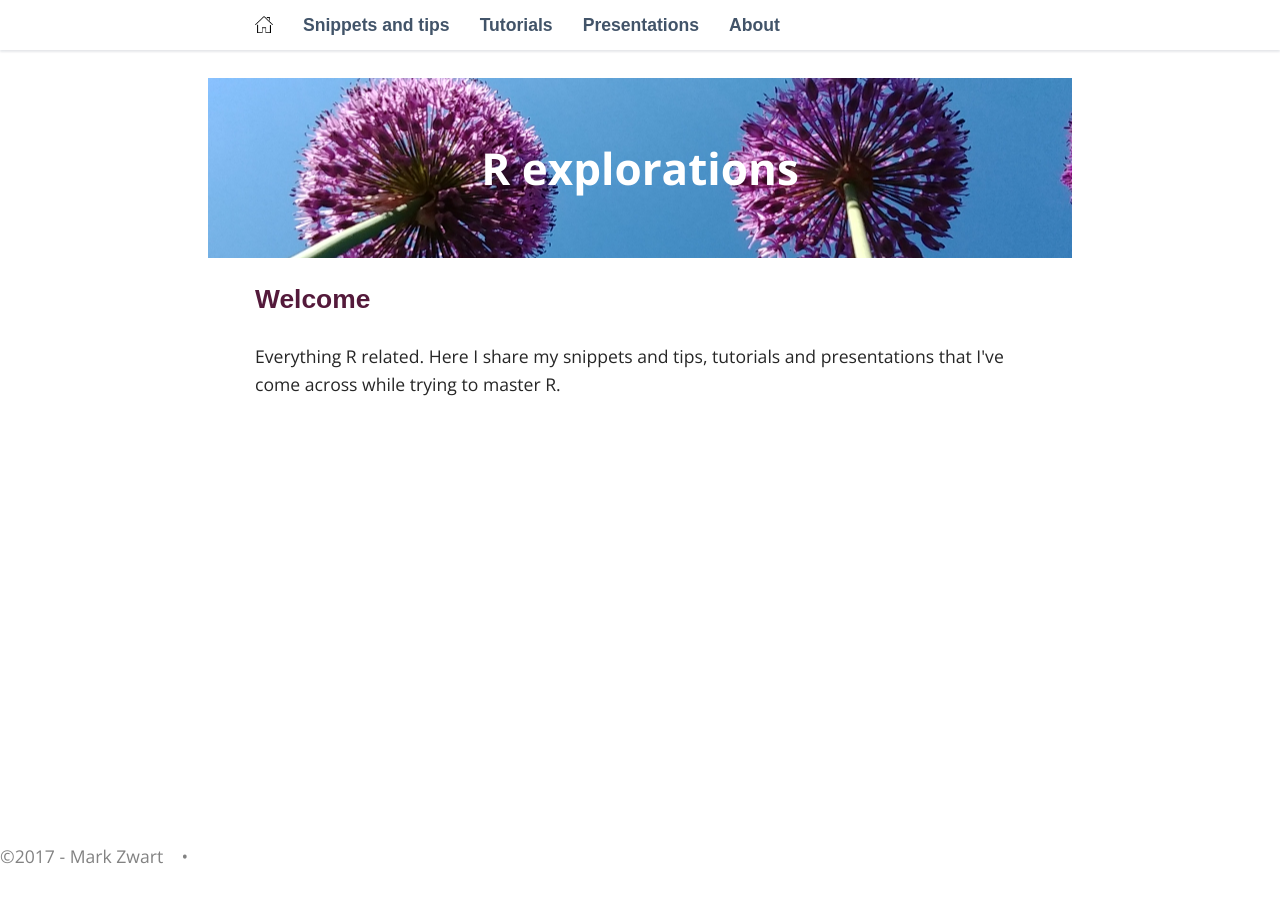
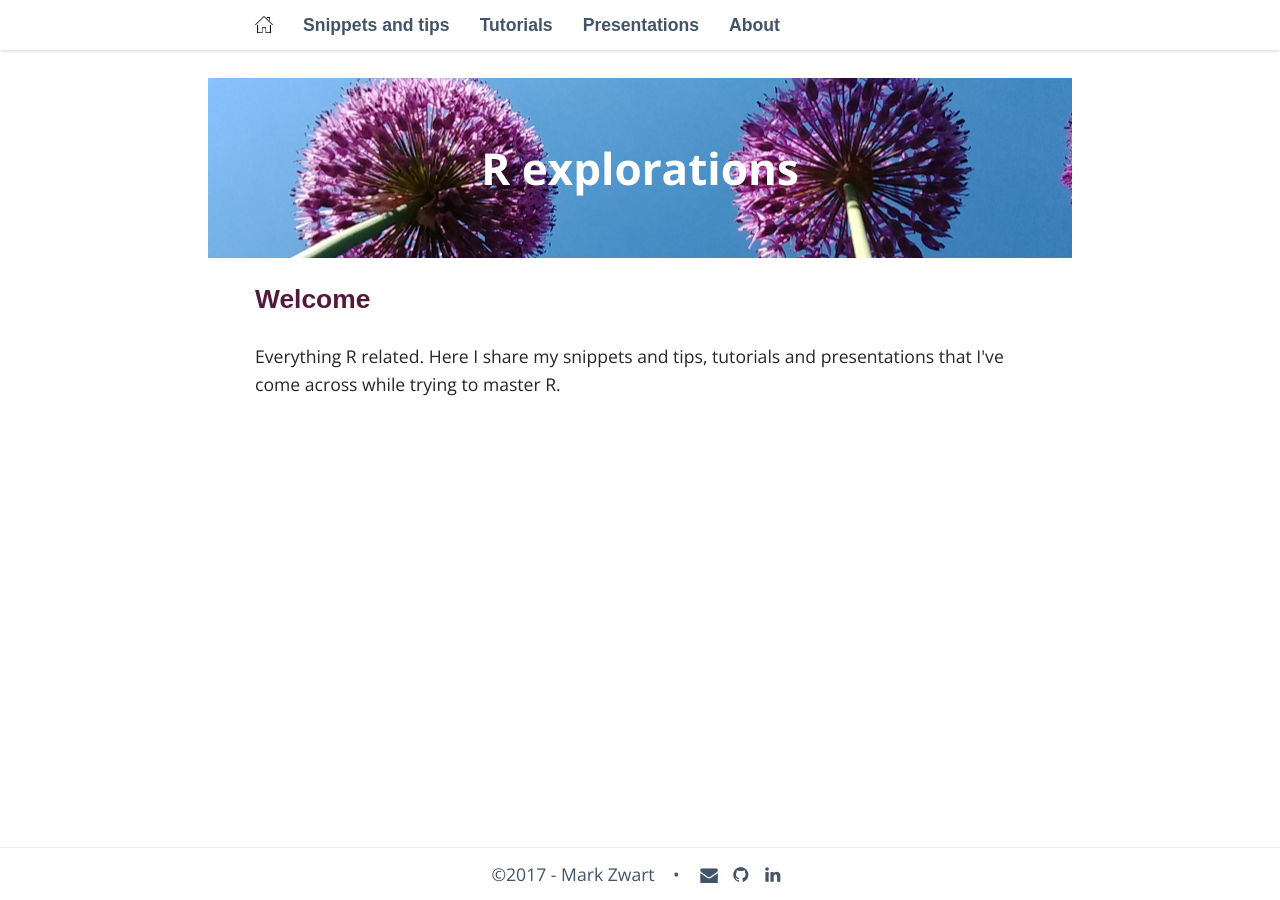
Before and after one commit to mark-me/mark-me.github.io, a Jekyll site: the page built from index.html, in a window 1280 px wide. Built offline with Jekyll 4.4.1, drawn with Linux system fonts in a browser that asks for light colours; nearby versions of some CDN libraries; some web fonts are replaced.

Commit message:
WordPress migration

```diff
--- a/_config.yml
+++ b/_config.yml
@@ -14,14 +14,17 @@
 # You can create any custom variable you would like, and they will be accessible
 # in the templates via {{ site.myvariable }}.
 title: R explorations
-author: Mark Zwart
-email: mark.zwart@pobox.com
+author:
+  name: Mark Zwart
+  email: mark.zwart@pobox.com
+  github: mark-me
+  linkedIn:
+    country: in
+    username: markzwart76
 description: > # this means to ignore newlines until "baseurl:"
   Everything R related. Here I share Snippets and tips, Tutorials and Presentations.
 baseurl: "" # the subpath of your site, e.g. /blog
 url: "" # the base hostname & protocol for your site, e.g. http://example.com
-github_username:  mark-me
-linkedin_username:  markzwart76
 
 # Build settings
 sass:
--- a/_includes/footer.html
+++ b/_includes/footer.html
@@ -1,20 +1,35 @@
-<footer class="site-footer">
+<footer>
+  &copy;2017 - {{ site.author.name}}
 
-
-  &copy;2017 - Mark Zwart
-
+  <!-- RSS feed is sure to be there -->
   &nbsp;&nbsp;&nbsp;•&nbsp;&nbsp;&nbsp;
-  <a href="mailto:{{ site.email }}"
-	<span class="fa fa-fw fa-envelope"/>
-  </a>&nbsp;
-
-
-    <a href="https://github.com/mark-me">
+  <!--<a href="/feed.xml">
+    <span class="fa fa-fw fa-rss"/>
+  </a>&nbsp;-->
+  {% if site.author.email %}
+    <a href="mailto:{{ site.author.email }}"
+    <span class="fa fa-fw fa-envelope"/>
+    </a>&nbsp;
+  {% endif %}
+  {% if site.author.twitter %}
+    <a href="https://twitter.com/{{ site.author.twitter }}">
+      <span class="fa fa-fw fa-twitter"/>
+    </a>&nbsp;
+  {% endif %}
+  {% if site.author.github %}
+    <a href="https://github.com/{{ site.author.github }}">
       <span class="fa fa-fw fa-github"/>
     </a>&nbsp;
-
-    <a href="https://linkedin.com/in/markzwart76">
+  {% endif %}
+  {% if site.author.linkedIn %}
+    <a href="https://linkedin.com/{{ site.author.linkedIn.country }}/{{ site.author.linkedIn.username }}">
       <span class="fa fa-fw fa-linkedin"/>
     </a>&nbsp;
+  {% endif %}
+  {% if site.author.stackoverflowID %}
+    <a href="https://stackoverflow.com/users/{{ site.author.stackoverflowID }}">
+      <span class="fa fa-fw fa-stack-overflow"/>
+    </a>&nbsp;
+  {% endif %}
 
 </footer>
--- a/_includes/head.html
+++ b/_includes/head.html
@@ -7,6 +7,7 @@
 	<title>{% if page.title %}{{ page.title }}{% else %}{{ site.title }}{% endif %}</title>
 
 	<link rel="stylesheet" href="{{ "/css/main.css" | prepend: site.baseurl }}">
+	<link rel="stylesheet" href="//maxcdn.bootstrapcdn.com/font-awesome/4.3.0/css/font-awesome.min.css">
 	<link rel="canonical" href="{{ page.url | replace:'index.html','' | prepend: site.baseurl | prepend: site.url }}">
 	<link href='https://fonts.googleapis.com/css?family=Open+Sans:400,300,700,800,600' rel='stylesheet' type='text/css'>
 	<link href='https://fonts.googleapis.com/css?family=Muli:400,300' rel='stylesheet' type='text/css'>
--- a/_sass/_layout.scss
+++ b/_sass/_layout.scss
@@ -10,7 +10,6 @@ body {
 title_header {
 	font-weight: 600;
 	color: #FFFFFF;
-	#font-family: $heading-font-color;
 	line-height: 1.5;
 	color: #FFFFFF;
 	font-size: 2.5em;
@@ -129,15 +128,22 @@ aside {
 /**
  * Site footer
  */
-.site-footer {
-	padding: 30px 0;
+footer {
 	position: fixed;
-  	bottom: 0;
-  	left: 0;
-  	background: #fff;
- 	width: 100%;
-  	z-index: 2;
-  	border-top: 1px solid lighten($light, 30%);
-  	box-shadow: 0px 2px 2px RGBA(4, 25, 54, .1);
-  	color: #828282;
+	width:100%;
+	bottom:0px;
+	left: 0px;
+    border-top: 1px solid $light;
+	background-color: #ffffff;
+    color: $link-color;
+    text-align: center;
+    padding: 0.6667em 0;
+
+	a {
+		color: $link-color;
+		&:focus,
+		&:hover {
+			color: darken($link-color, 20%);
+		}
+	}
 }
```
